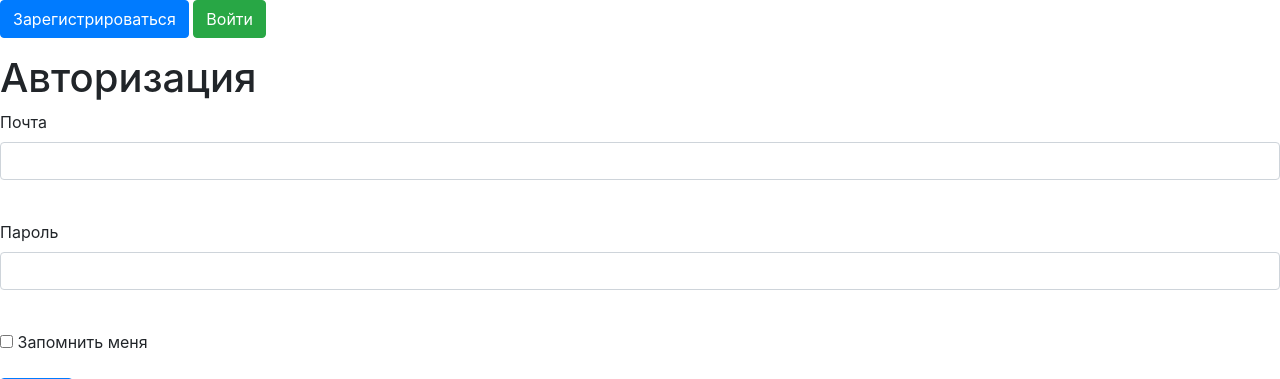
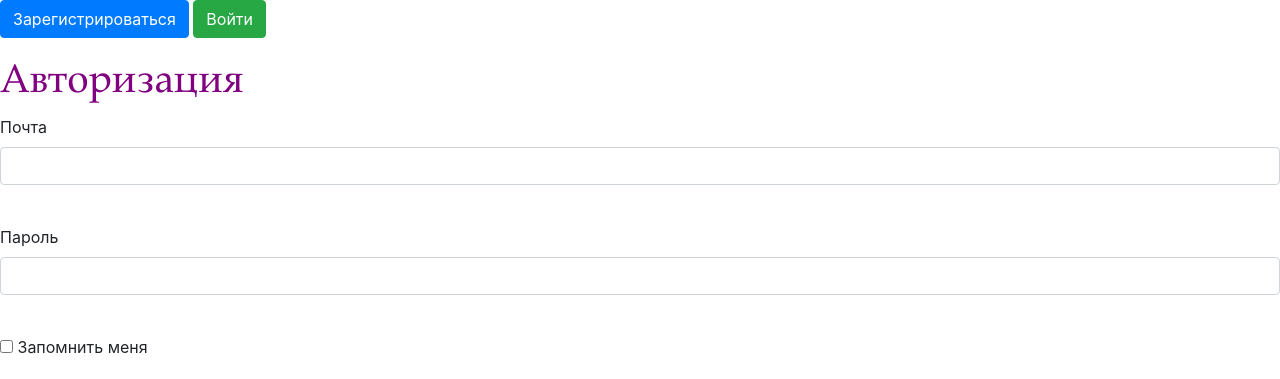
Before and after one commit to polina-novinski/web, a Flask app: page /login in a window 1280 px wide. Shown: the top 379 px of the page. Run offline with Flask 2, Linux system fonts and the light colour scheme; some libraries are stand-ins or nearby versions.

Commit message:
Update login.html

```diff
--- a/templates/login.html
+++ b/templates/login.html
@@ -1,7 +1,7 @@
 {% extends "base.html" %}
 
 {% block content %}
-    <h1>Авторизация</h1>
+    <h1><font color="purple" face="Palatino Linotype" style="font-weight:bolder-style:italic">Авторизация</font></h1>
     <form action="" method="post">
         {{ form.hidden_tag() }}
         <p>
@@ -25,5 +25,6 @@
         <p>{{ form.remember_me() }} {{ form.remember_me.label }}</p>
         <p>{{ form.submit(type="submit", class="btn btn-outline-primary") }}</p>
         <div>{{ message }}</div>
+        <p><img src="static/img/secpage.jpg" alt="не найдено"></p>
     </form>
 {% endblock %}
```
